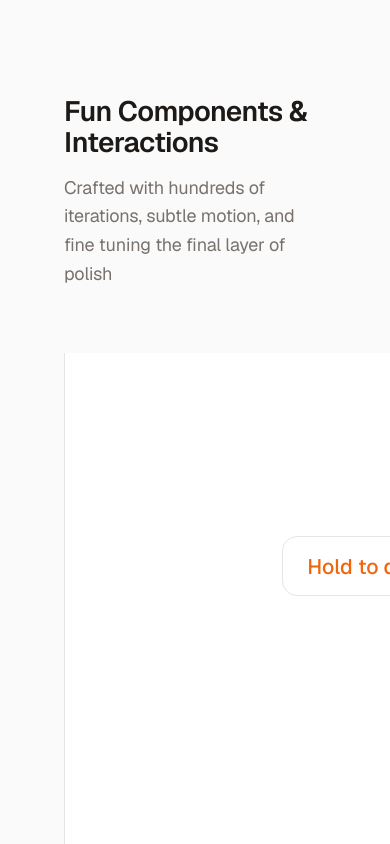
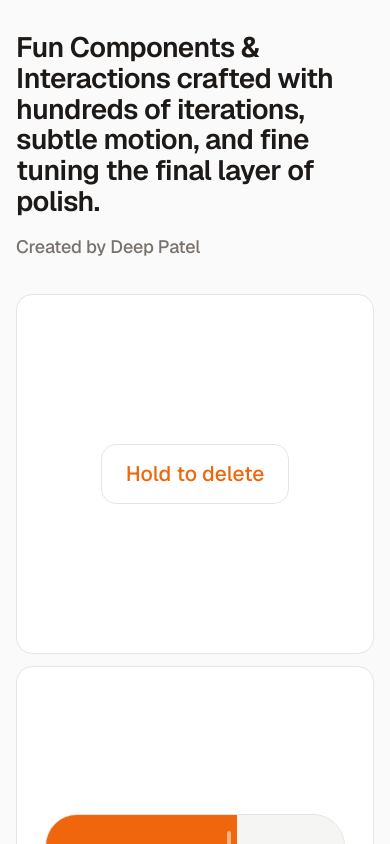
Before and after one commit to deepp2905/ui-library, a Next.js app: page / in a window 390 px wide. Shown: the top 844 px of the page. Built offline with nearby package versions, Linux system fonts and the light colour scheme.

Commit message:
breakpoint + touch optimization

```diff
--- a/src/app/layout.tsx
+++ b/src/app/layout.tsx
@@ -1,9 +1,22 @@
 import type { Metadata } from 'next';
 import '@/styles/globals.css';
 
+const description =
+  'Fun Components & Interactions crafted with hundreds of iterations, subtle motion, and fine tuning the final layer of polish.';
+
 export const metadata: Metadata = {
-  title: 'UI Library',
-  description: 'A neutral, tasteful component library built with taste.',
+  title: 'Fun Components and Interactions by Deep Patel',
+  description,
+  openGraph: {
+    title: 'Fun Components and Interactions by Deep Patel',
+    description,
+    type: 'website',
+  },
+  twitter: {
+    card: 'summary_large_image',
+    title: 'Fun Components and Interactions by Deep Patel',
+    description,
+  },
 };
 
 export default function RootLayout({
--- a/src/app/page.module.css
+++ b/src/app/page.module.css
@@ -31,13 +31,25 @@
   font-weight: var(--weight-semibold);
   letter-spacing: -0.02em;
   line-height: 1.1;
+  max-width: 30ch;
 }
 
 .heroSub {
   font-size: var(--text-lg);
+  font-weight: var(--weight-medium);
   line-height: 1.6;
   color: var(--color-fg-muted);
-  max-width: 60ch;
+  max-width: 30ch;
+}
+
+.heroLink {
+  color: inherit;
+  text-decoration: none;
+  transition: color var(--motion-fast) var(--ease-out);
+}
+
+.heroLink:hover {
+  color: var(--color-primary);
 }
 
 /* --- Grid: always 2 columns, equal width.
@@ -78,3 +90,60 @@
   align-items: stretch;
   flex-direction: column;
 }
+
+/* ============================================================
+   Responsive: switch to vertical stack on tablet/mobile.
+   ============================================================ */
+
+/* Tablet & mobile (≤ 1024px): page scrolls vertically, tiles stack
+   in a single column and shrink to fit the viewport. */
+@media (max-width: 1024px) {
+  .page {
+    height: auto;
+    min-height: 100vh;
+    padding: 48px 0 0;
+    overflow: visible;
+  }
+
+  .hero {
+    margin-bottom: 32px;
+    padding: 0 24px;
+  }
+
+  .grid {
+    flex-direction: column;
+    align-items: stretch;
+    overflow: visible;
+    padding: 0 24px 48px;
+  }
+
+  .tile {
+    width: 100%;
+    height: auto;
+    min-height: 480px;
+    padding: 40px;
+    border-radius: 20px;
+  }
+}
+
+/* Phone (≤ 640px): tighter padding, smaller corner radius. */
+@media (max-width: 640px) {
+  .page {
+    padding: 32px 0 0;
+  }
+
+  .hero {
+    padding: 0 16px;
+  }
+
+  .grid {
+    padding: 0 16px 32px;
+    gap: 12px;
+  }
+
+  .tile {
+    min-height: 360px;
+    padding: 28px;
+    border-radius: 16px;
+  }
+}
--- a/src/app/page.tsx
+++ b/src/app/page.tsx
@@ -41,6 +41,11 @@ function Showcase() {
     const el = gridRef.current;
     if (!el) return;
     const onWheel = (e: WheelEvent) => {
+      /* Only hijack the wheel when the grid is actually scrolling
+         horizontally (desktop layout). On tablet/mobile the grid is a
+         vertical stack — let the page scroll normally. */
+      const isHorizontalLayout = el.scrollWidth > el.clientWidth;
+      if (!isHorizontalLayout) return;
       // If the user is already scrolling horizontally (shift+wheel or
       // horizontal trackpad swipe), let the native handler do it.
       if (Math.abs(e.deltaX) > Math.abs(e.deltaY)) return;
@@ -59,9 +64,20 @@ function Showcase() {
   return (
     <main className={styles.page}>
       <header className={styles.hero}>
-        <h1 className={styles.heroTitle}>Fun Components & Interactions</h1>
+        <h1 className={styles.heroTitle}>
+          Fun Components & Interactions crafted with hundreds of iterations,
+          subtle motion, and fine tuning the final layer of polish.
+        </h1>
         <p className={styles.heroSub}>
-          Crafted with hundreds of iterations, subtle motion, and fine tuning the final layer of polish
+          Created by{' '}
+          <a
+            className={styles.heroLink}
+            href="https://deeepatel.com"
+            target="_blank"
+            rel="noreferrer"
+          >
+            Deep Patel
+          </a>
         </p>
       </header>
 
```
Also changed, not shown: src/app/icon.svg (added).
